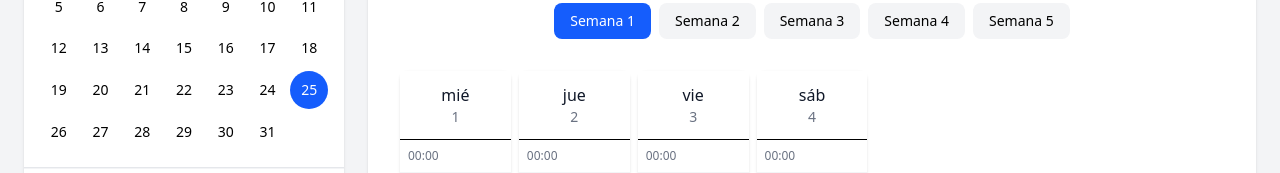
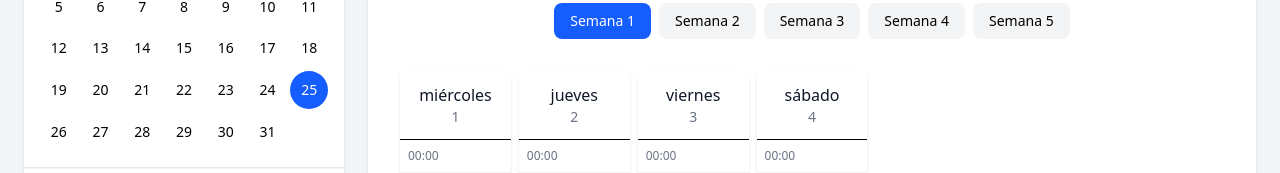
Before and after one commit to KevEstr/calendar-app, a React (Vite) app: page / in a window 1280 px wide. Both pictures are taken after a click on the button "Semana". Shown: the part 246-419 px from the top of the page. Built offline with nearby package versions, Linux system fonts and the light colour scheme.

Commit message:
Dias de la semana con iniciales en movil

```diff
--- a/src/components/calendar/WeekView.tsx
+++ b/src/components/calendar/WeekView.tsx
@@ -55,11 +55,16 @@ export const WeekView = ({
             <div key={dayIndex} className="bg-white rounded-lg shadow-sm">
               {/* Day header */}
               <div className="sticky top-0 bg-white p-3 border-b text-center">
-                <div className="font-medium text-gray-900">
-                  {currentDay.toLocaleDateString('es-ES', { weekday: 'short' })}
-                </div>
-                <div className="text-sm text-gray-500">{day}</div>
-              </div>
+  <div className="font-medium text-gray-900">
+    <span className="block md:hidden">
+      {currentDay.toLocaleDateString('es-ES', { weekday: 'narrow' })}
+    </span>
+    <span className="hidden md:block">
+      {currentDay.toLocaleDateString('es-ES', { weekday: 'long' })}
+    </span>
+  </div>
+  <div className="text-sm text-gray-500">{day}</div>
+</div>
 
               {/* Time slots */}
               <div className="divide-y divide-gray-100">
```
